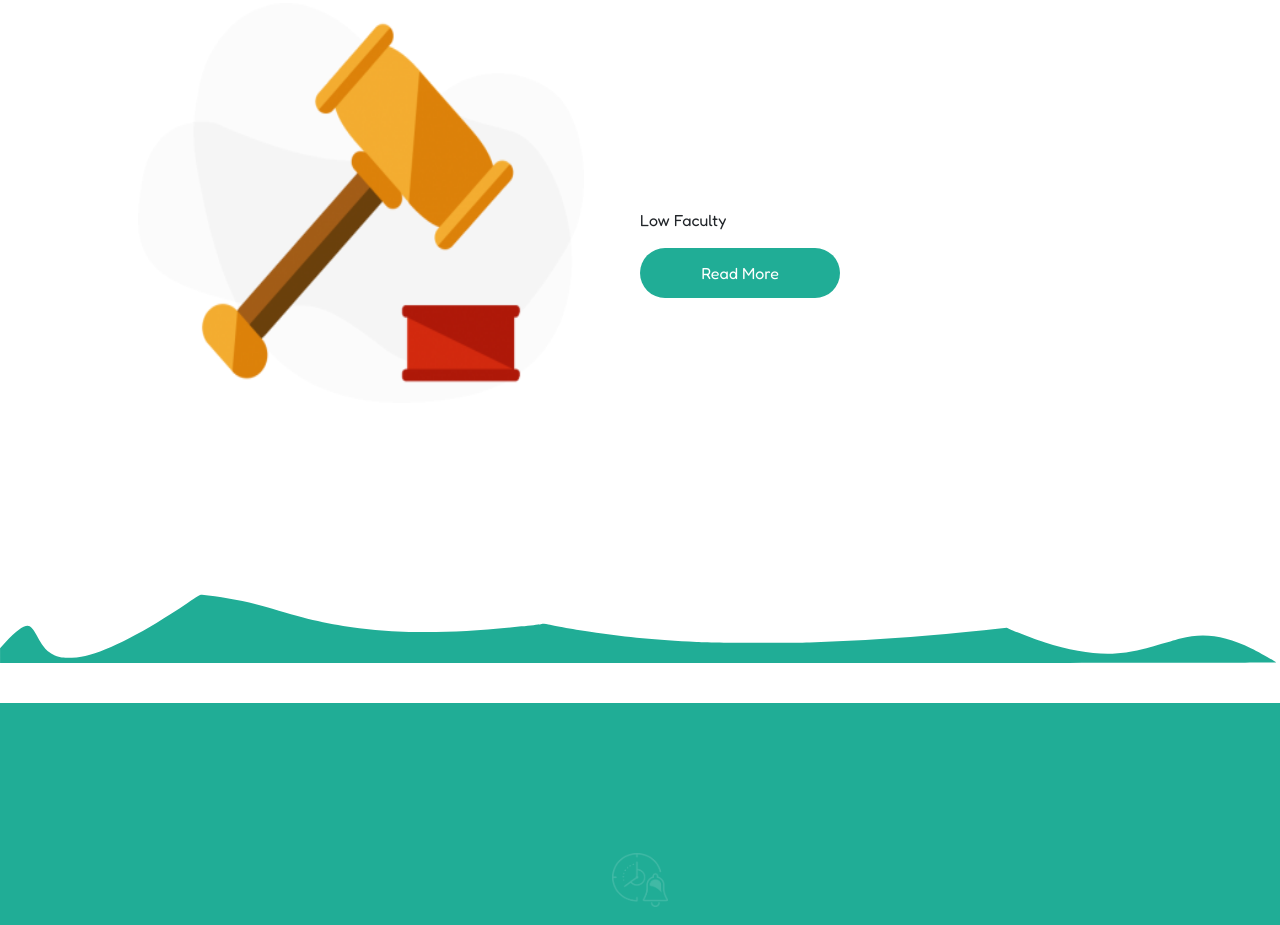
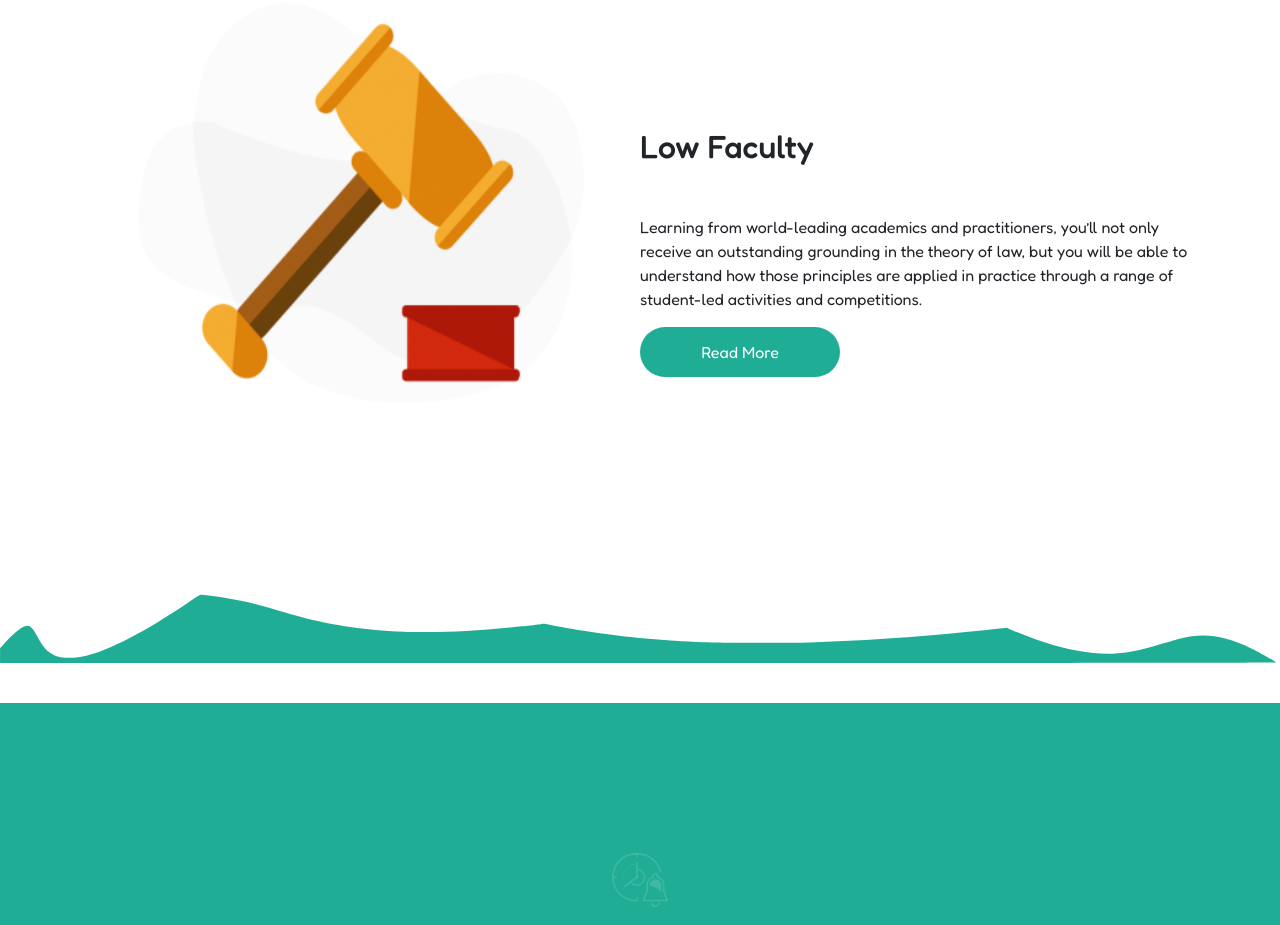
Before and after one commit to MathiasChirivi/proj-html-vuejs, a Vue app: page / in a window 1280 px wide. Shown: the part 1620-2545 px from the top of the page. Built offline with nearby package versions, Linux system fonts and the light colour scheme.

Commit message:
fix code

```diff
--- a/src/components/AppSection1.vue
+++ b/src/components/AppSection1.vue
@@ -39,7 +39,7 @@ export default {
                 :class="item.display" @click="showImage(index)">
                 <img class="imgPath" :src="item.imgPath">
                 <h5 class="colorh5 mt-3">{{ item.text }}</h5>
-                <i v-if="item.display == 'active'" class="fas fa-sort-down fa-3x"></i>
+                <i v-if="item.display == 'active'"></i>
             </div>
         </div>
     </div>
@@ -48,7 +48,8 @@ export default {
             <img :src="imagePath[clickedImage].imgPathBig">
         </div>
         <div class="right marginContainerBottom d-flex flex-column justify-content-center">
-            <p>{{ imagePath[clickedImage].text }}</p>
+            <h2 class="mb-5">{{ imagePath[clickedImage].text }}</h2>
+            <p class="mb-3">{{ imagePath[clickedImage].description }}</p>
             <button class=" buttonMain text-white">Read More</button>
         </div>
     </div>
--- a/src/data/store.js
+++ b/src/data/store.js
@@ -46,30 +46,35 @@ export const Main = reactive({
             imgPathBig: "../src/assets/img/Gavel-Illustration-e1556884768193.png",
             imgPath: "../src/assets/img/Gavel-v2.png",
             text: "Low Faculty",
+            description: "Learning from world-leading academics and practitioners, you’ll not only receive an outstanding grounding in the theory of law, but you will be able to understand how those principles are applied in practice through a range of student-led activities and competitions.",
             display: 'active'
         },
         {
             imgPathBig: "../src/assets/img/Economy.png",
             imgPath: "../src/assets/img/Coins-tabs-v2.png",
             text: "Economy",
+            description: "Learning from world-leading academics and practitioners, you’ll not only receive an outstanding grounding in the theory of law, but you will be able to understand how those principles are applied in practice through a range of student-led activities and competitions.",
             display: 'none'
         },
         {
             imgPathBig: "../src/assets/img/Medicine.png",
             imgPath: "../src/assets/img/Medicine-tabs-v2.png",
             text: "Medicine",
+            description: "Learning from world-leading academics and practitioners, you’ll not only receive an outstanding grounding in the theory of law, but you will be able to understand how those principles are applied in practice through a range of student-led activities and competitions.",
             display: 'none'
         },
         {
             imgPathBig: "../src/assets/img/Computer-Science.png",
             imgPath: "../src/assets/img/Computer-tabs-v2.png",
             text: "Computer Science",
+            description: "Learning from world-leading academics and practitioners, you’ll not only receive an outstanding grounding in the theory of law, but you will be able to understand how those principles are applied in practice through a range of student-led activities and competitions.",
             display: 'none'
         },
         {
             imgPathBig: "../src/assets/img/Graphic-Design.png",
             imgPath: "../src/assets/img/Palette-tabs-v2.png",
             text: "Graphic Design",
+            description: "Learning from world-leading academics and practitioners, you’ll not only receive an outstanding grounding in the theory of law, but you will be able to understand how those principles are applied in practice through a range of student-led activities and competitions.",
             display: 'none'
         }
     ]
```
